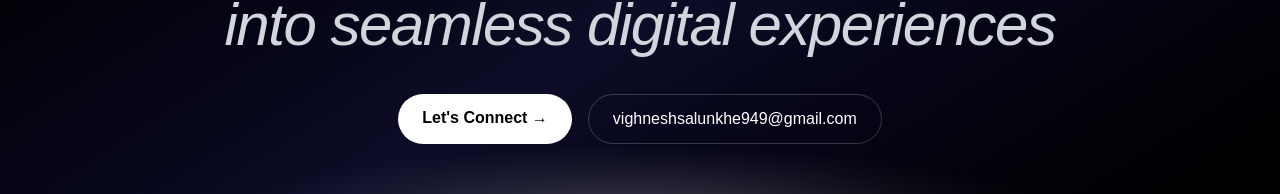
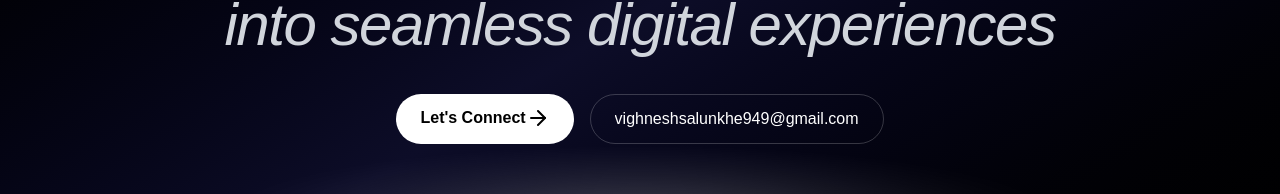
Before and after one commit to VighneshDevHub/Portfolio, a Next.js app: page / in a window 1280 px wide. Shown: the part 387-581 px from the top of the page. Built offline with nearby package versions, Linux system fonts and the light colour scheme.

Commit message:
fix: styling issues

```diff
--- a/app/contact/page.tsx
+++ b/app/contact/page.tsx
@@ -1,14 +1,12 @@
 import React from 'react'
 import Hero from './Hero'
 import { Globe } from '@/components/ui/Globe'
-import { GlobeDemo } from '@/components/GlobeDemo'
 import ContactPage from './ContactPage'
 
 const Page: React.FC = () => {
   return (
     <>
     <Hero/>
-    <GlobeDemo/>
     </>
   )
 }
--- a/components/BlogSection.tsx
+++ b/components/BlogSection.tsx
@@ -76,9 +76,11 @@ const BlogSection: React.FC = () => {
         </p>
       </div>
 
+      {/* For Dynamic blog route */}
+      {/* <Link key={blog.id} href={`/blogs/${blog.slug}`} className="group"> */}
       <div className="grid gap-10 sm:grid-cols-1 md:grid-cols-2 lg:grid-cols-3 ">
         {blogs.map((blog) => (
-          <Link key={blog.id} href={`/blogs/${blog.slug}`} className="group">
+          <Link key={blog.id} href='/blogs' className="group">
             <div className="relative h-[500px] bg-white/5 backdrop-blur-md border border-white/10 rounded-2xl overflow-hidden shadow-lg hover:shadow-[0_0_30px_#a78bfa99] transition duration-300 transform hover:-translate-y-1 active:scale-[0.98]">
               <div className="relative w-full aspect-video overflow-hidden">
                 <Image
--- a/components/ContactSection.tsx
+++ b/components/ContactSection.tsx
@@ -1,5 +1,4 @@
 import React from 'react';
-import { GlobeDemo } from './GlobeDemo';
 
 const ContactSection: React.FC = () => {
   return (
--- a/components/Hero.tsx
+++ b/components/Hero.tsx
@@ -49,9 +49,9 @@ const Hero: React.FC = () => {
                 <div className="mt-6 sm:mt-8 flex flex-col sm:flex-row gap-3 sm:gap-4 justify-center mb-20 sm:mb-30">
                     <a
                         href="#contact"
-                        className="px-4 sm:px-6 py-2.5 sm:py-3 rounded-full bg-white text-black text-sm sm:text-base font-semibold hover:bg-gray-200 transition-all"
+                        className="flex px-4 sm:px-6 py-2.5 sm:py-3 rounded-full bg-white text-black text-sm sm:text-base font-semibold hover:bg-gray-200 transition-all"
                     >
-                        Let's Connect →
+                        Let's Connect <ArrowRight/>
                     </a>
                     <a
                         href="mailto:vighneshsalunkhe949@gmail.com"
```
